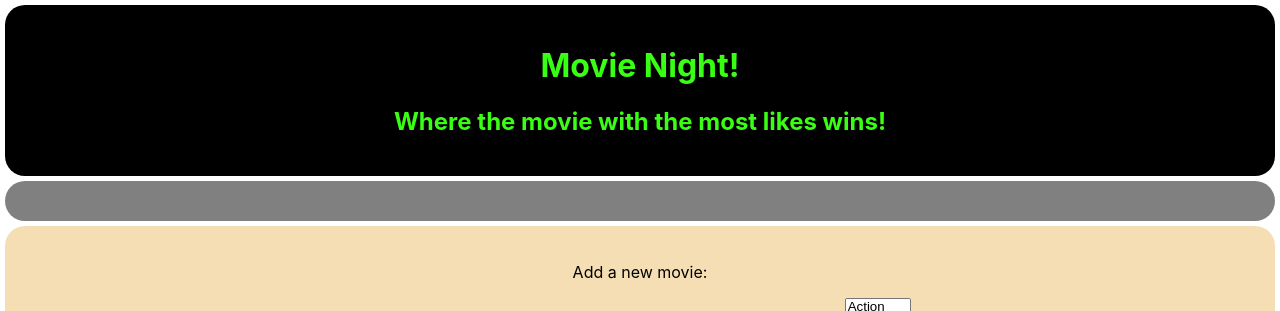
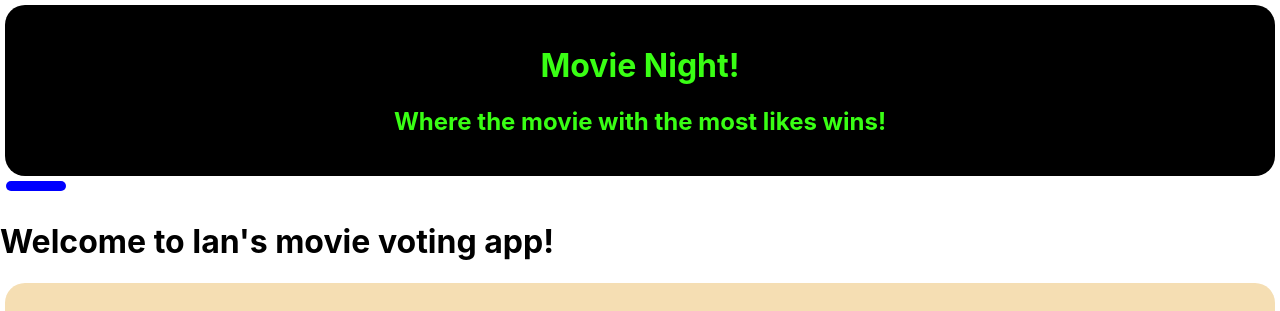
Before and after one commit to ianbachiller/Phase-2-Project-Movie-App, a React (Create React App) app: page / in a window 1280 px wide. Shown: the top 311 px of the page. Built offline with nearby package versions, Linux system fonts and the light colour scheme; data requests are answered from the project's data file.

Commit message:
Integrated useContext; removed passing props

```diff
--- a/db.json
+++ b/db.json
@@ -34,7 +34,7 @@
       ],
       "plotSummary": "A group of intergalactic criminals must pull together to stop a fanatical warrior with plans to purge the universe.",
       "image": "https://posters.movieposterdb.com/14_07/2014/2015381/l_2015381_2a13ec7d.jpg",
-      "likes": 20
+      "likes": 25
     },
     {
       "id": "4",
@@ -58,7 +58,7 @@
       ],
       "plotSummary": "The powerful but arrogant god Thor is cast out of Asgard to live amongst humans in Midgard (Earth), where he soon becomes one of their finest defenders.",
       "image": "https://posters.movieposterdb.com/11_03/2011/800369/l_800369_4d7c5af3.jpg",
-      "likes": 8
+      "likes": 12
     },
     {
       "id": "6",
@@ -173,7 +173,7 @@
       ],
       "plotSummary": "Paul Rudd!",
       "image": "https://posters.movieposterdb.com/24_02/2024/21235248/l_ghostbusters-frozen-empire-movie-poster_620b9727.jpg",
-      "likes": 0
+      "likes": 7
     },
     {
       "id": "0adc",
@@ -182,6 +182,36 @@
       "plotSummary": "",
       "image": "",
       "likes": 0
+    },
+    {
+      "id": "f8f7",
+      "title": "a",
+      "genre": [
+        "Comedy"
+      ],
+      "plotSummary": "dada",
+      "image": "dada",
+      "likes": 11
+    },
+    {
+      "id": "7a15",
+      "title": "dawdaw",
+      "genre": [
+        "Comedy"
+      ],
+      "plotSummary": "dawdada",
+      "image": "dawda",
+      "likes": 6
+    },
+    {
+      "id": "e5ef",
+      "title": "Woody",
+      "genre": [
+        "Comedy"
+      ],
+      "plotSummary": "Rose is a bitch",
+      "image": "https://upload.wikimedia.org/wikipedia/commons/thumb/5/56/Tsukemen_at_a_Tokyo_restaurant.jpg/2880px-Tsukemen_at_a_Tokyo_restaurant.jpg",
+      "likes": 0
     }
   ]
 }
--- a/src/App.js
+++ b/src/App.js
@@ -1,12 +1,14 @@
-import React, { useEffect, useState } from "react";
-import "./App.css";
+import React, { useEffect, useState, createContext } from "react";
 import MovieList from "./MovieList";
 import "./index.css";
 import NavBar from "./NavBar";
 import Header from "./Header";
 import Form from "./Form";
+import Home from "./Home";
 
+export const MovieContext = createContext();
 function App() {
+
   const [displayMovies, setDisplayMovies] = useState([]);
   const [search, setSearch] = useState("");
 
@@ -16,9 +18,7 @@ function App() {
   const filteredMovies = displayMovies.filter((movie) =>
     movie.title.toLowerCase().includes(search.toLowerCase())
   );
-const counter = 0;
   useEffect(() => {
-    console.log(counter)
     fetch("http://localhost:3000/movies")
       .then((resp) => resp.json())
       .then((movies) => {
@@ -26,24 +26,23 @@ const counter = 0;
       })
       .catch((error) => console.error("Error fetching movies:", error));
   }, []);
+  const contextValue = {
+    filteredMovies,
+    displayMovies,
+    setDisplayMovies,
+    handleSearchChange,
+  };
 
   return (
-    <div>
-      <Header />
-      <NavBar />
-      <Form
-        search={search}
-        setSearch={setSearch}
-        handleSearchChange={handleSearchChange}
-        displayMovies={displayMovies}
-        setDisplayMovies={setDisplayMovies}
-      />
-      <MovieList
-        filteredMovies={filteredMovies}
-        displayMovies={displayMovies}
-        setDisplayMovies={setDisplayMovies}
-      />
-    </div>
+    <MovieContext.Provider value={contextValue}>
+      <div>
+        <Header />
+        <NavBar />
+        <Home />
+        <Form/>
+        <MovieList />
+      </div>
+    </MovieContext.Provider>
   );
 }
 
--- /dev/null
+++ b/src/ErrorPage.js
@@ -0,0 +1,23 @@
+import NavBar from "./NavBar";
+import { useRouteError } from "react-router-dom";
+
+function ErrorPage() {
+  const error = useRouteError();
+  console.error(error);
+
+  return (
+    <>
+      <header>
+        <NavBar />
+      </header>
+      <main className="error-page">
+        <img className= "error" src="https://media1.giphy.com/media/v1.Y2lkPTc5MGI3NjExMjV2ZHlxN3MwOGI4MmhhZGY5NnR2N2JoYmpwazh3NGxyNTdrM2NtNCZlcD12MV9pbnRlcm5hbF9naWZfYnlfaWQmY3Q9Zw/1gdr4w2pXVbhcP9VOr/giphy.gif"/>
+        <img className="error" src="https://media0.giphy.com/media/9ZRHvd4j02Qda09B25/giphy.webp?cid=790b7611848zk9d70dov66ctck98zrmc564pqj2lbjxyn9i6&ep=v1_gifs_search&rid=giphy.webp&ct=g"/>
+        <img className="error" src="https://media0.giphy.com/media/v1.Y2lkPTc5MGI3NjExaDI3dnFyYmx1dTBlbngybWQ4N3l5MTNnM3E4MGptaXFhMjhidWtvNiZlcD12MV9naWZzX3NlYXJjaCZjdD1n/mq5y2jHRCAqMo/giphy.webp"/>
+        <img className="error" src="https://media1.giphy.com/media/8L0Pky6C83SzkzU55a/giphy.webp?cid=790b7611h27vqrbluu0enx2md87yy13g3q80jmiqa28buko6&ep=v1_gifs_search&rid=giphy.webp&ct=g" />
+      </main>
+    </>
+  );
+}
+
+export default ErrorPage;
--- a/src/Form.js
+++ b/src/Form.js
@@ -1,7 +1,9 @@
 import { formGroupClasses } from "@mui/material";
-import React, { useState } from "react";
+import React, { useState, useContext } from "react";
+import { MovieContext } from "./App";
 
-function Form({ displayMovies, setDisplayMovies, handleSearchChange }) {
+function Form() {
+  const {displayMovies, setDisplayMovies, handleSearchChange} = useContext(MovieContext)
   const [title, setTitle] = useState("");
   const [poster, setPoster] = useState("");
   const [plot, setPlot] = useState("");
--- /dev/null
+++ b/src/Home.js
@@ -0,0 +1,11 @@
+import React from "react";
+
+function Home () {
+    return (
+        <>
+        <h1>Welcome to Ian's movie voting app!</h1>
+        </>
+    )
+}
+
+export default Home
--- a/src/MovieList.js
+++ b/src/MovieList.js
@@ -1,8 +1,10 @@
-import React from "react";
+import React, {useContext} from "react";
 import MovieCard from "./MovieCard";
 import "./index.css";
+import { MovieContext } from "./App";
 
-function MovieList({ filteredMovies, displayMovies, setDisplayMovies }) {
+function MovieList() {
+  const { filteredMovies, displayMovies, setDisplayMovies } = useContext(MovieContext);
   const movieCards = filteredMovies.map((movie) => (
     <MovieCard
       key={movie.id}
--- /dev/null
+++ b/src/Routes.js
@@ -0,0 +1,34 @@
+import Home from "./Home";
+import App from "./App";
+import MovieList from "./MovieList";
+import Form from "./Form";
+import ErrorPage from "./ErrorPage";
+
+const routes = [
+  {
+    path: "/",
+    element: <App />,
+    errorElement: <ErrorPage />,
+  },
+  {
+    path: "/movies",
+    element: (
+      <MovieList />
+    ),
+    errorElement: <ErrorPage />,
+  },
+  {
+    path: "/form",
+    element: (
+      <Form />
+    ),
+    errorElement: <ErrorPage />,
+  },
+  // {
+  //   path: "/movie/:id",
+  //   element: <MovieCard />,
+  //   errorElement: <ErrorPage />
+  // }
+];
+
+export default routes;
--- a/src/index.css
+++ b/src/index.css
@@ -35,12 +35,6 @@ code {
   padding: 20px;
   margin: 5px;
 }
-.navbar {
-  border-radius: 20px; /* Adjust the value to change the curvature */
-  background-color: grey; /* Change the background color as needed */
-  padding: 20px; /* Add padding for content inside the container */
-  margin: 5px;
-}
 .header {
   border-radius: 20px; /* Adjust the value to change the curvature */
   background-color: black; /* Change the background color as needed */
@@ -56,3 +50,26 @@ code {
 .heartButton {
   text-align: center;
 }
+.navbar{
+  border-radius: 20px;
+  display: inline-block;
+  box-sizing: border-box;
+  width: 60px;
+  padding: 5px;
+  margin: 0 6px 6px;
+  background: blue;
+  text-decoration: none;
+  text-align: center;
+  font-size: min(10vw, 15px) ;
+  color: white;
+}
+
+.active {
+  color: red;
+}
+
+.error-page {
+  flex: auto;
+  text-align: center;
+  margin: 5px;
+}
--- a/src/index.js
+++ b/src/index.js
@@ -1,14 +1,17 @@
 import React from 'react';
 import ReactDOM from 'react-dom/client';
 import './index.css';
-import App from './App';
 import reportWebVitals from './reportWebVitals';
 import { createBrowserRouter, RouterProvider } from "react-router-dom";
+import routes from "./Routes.js";
+import App from "./App.js"
+
+const router = createBrowserRouter(routes)
 
 const root = ReactDOM.createRoot(document.getElementById('root'));
 root.render(
   <React.StrictMode>
-    <App />
+    <RouterProvider router={router} />
   </React.StrictMode>
 );
 
```
Also changed, not shown: src/Winner.js (added, +8 -0 lines).
